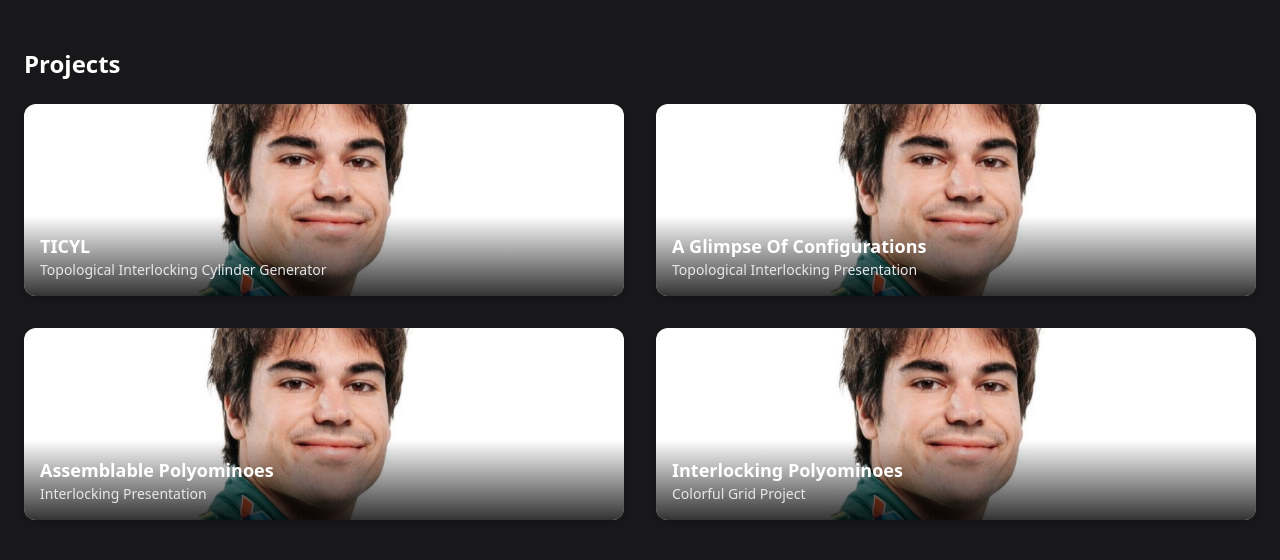
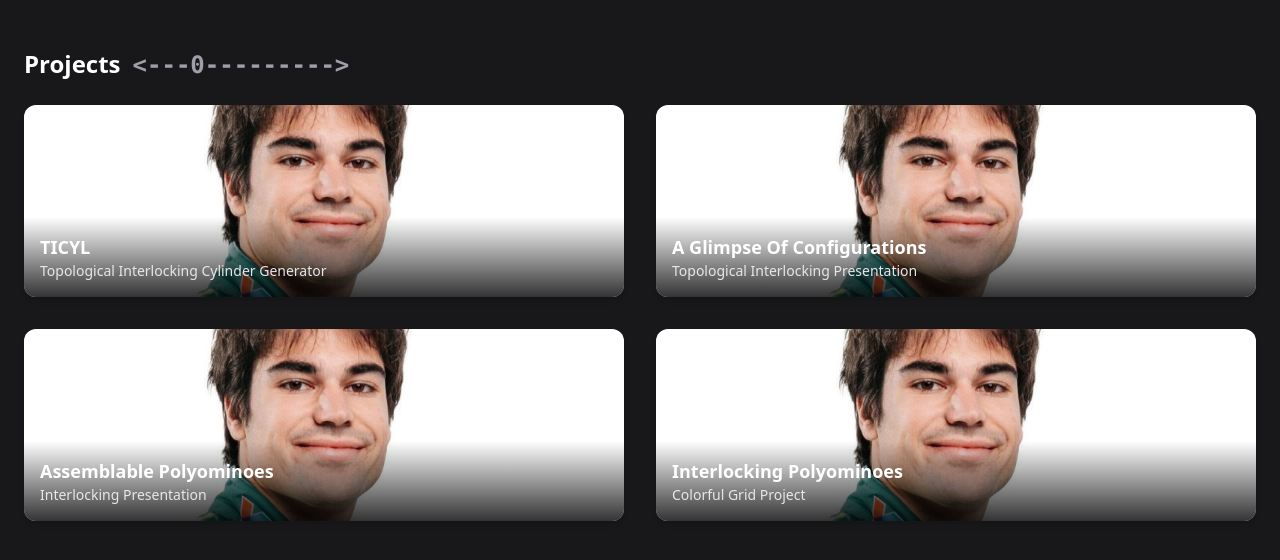
Before and after one commit to hub-ry/portfolio, a React (Vite) app: page / in a window 1280 px wide. Shown: the top 560 px of the page. Built offline with nearby package versions, Linux system fonts and the light colour scheme.

Commit message:
create bounding 0 in header

```diff
--- /dev/null
+++ b/src/components/ArrowCycle.tsx
@@ -0,0 +1,39 @@
+import { useEffect, useState } from "react";
+
+export function ArrowCycle() {
+  const length = 12; // define dash
+  const [pos, setPos] = useState(0);
+  const [dir, setDir] = useState(1); // 1 = right, -1 = left
+
+  useEffect(() => {
+    const id = setInterval(() => {
+      setPos((p) => {
+        // once it reaches the end, reverse direction
+        if (p === length) {
+          setDir(-1);
+          return p - 1;
+        }
+        // if we hit the left edge, reverse direction
+        if (p === 0) {
+          setDir(1);
+          return p + 1;
+        }
+        // otherwise keep moving
+        return p + dir;
+      });
+    }, 120);
+
+    return () => clearInterval(id);
+  }, [dir]);
+
+  const left = "-".repeat(pos);
+  const right = "-".repeat(length - pos);
+
+  return (
+    <span className="font-mono text-zinc-400 ml-3">
+      {"<"}
+      {left}0{right}
+      {">"}
+    </span>
+  );
+}
--- a/src/components/Projects.tsx
+++ b/src/components/Projects.tsx
@@ -1,10 +1,14 @@
 import { projects } from "../data/projects";
 import { ProjectCard } from "./ProjectCard";
+import { ArrowCycle } from "./ArrowCycle";
 
 export function Projects() {
   return (
     <section className="px-6 py-12">
-      <h2 className="text-2xl font-bold mb-6 text-white">Projects</h2>
+      <h2 className="text-2xl font-bold mb-6 text-white">
+        Projects
+        <ArrowCycle />
+      </h2>
       <div className="grid grid-cols-1 sm:grid-cols-2 lg:grid-cols-2 gap-8">
         {projects.map((p, i) => (
           <ProjectCard key={i} project={p} />
```
